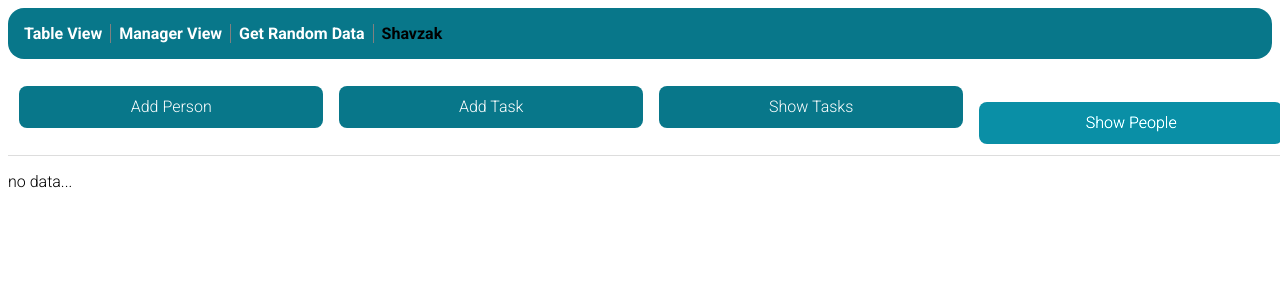
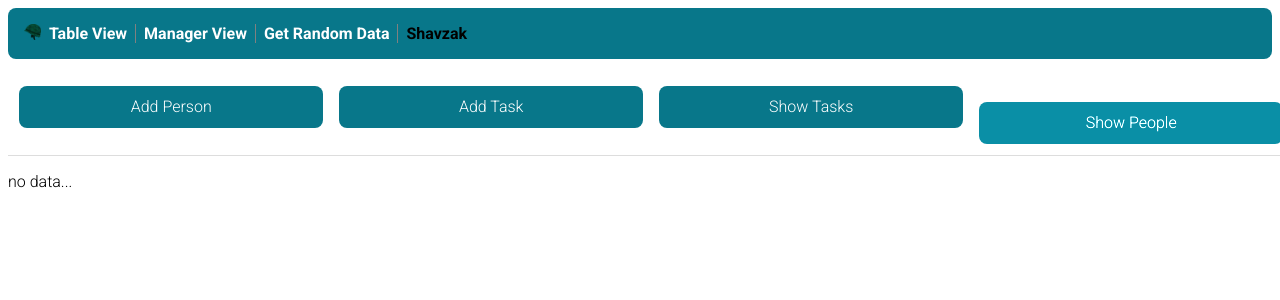
Before and after one commit to yuval-herman/shavazak, a React (Create React App) app in the folder client/: page /tablemanager/viewpeople in a window 1280 px wide. Shown: the top 300 px of the page. Built offline with nearby package versions, Linux system fonts and the light colour scheme.

Commit message:
main navbar styling

```diff
--- a/client/src/components/MainNavbar/MainNavbar.module.scss
+++ b/client/src/components/MainNavbar/MainNavbar.module.scss
@@ -2,12 +2,16 @@
 	font-size: medium;
 	font-weight: 700;
 	text-transform: capitalize;
-	border-radius: 1rem;
+	border-radius: 0.5rem;
 	background-color: #08778a;
 	display: flex;
 	flex-direction: row;
 	padding: 1rem;
 	gap: 0.5rem;
+	img {
+		mix-blend-mode: multiply;
+		height: 1rem;
+	}
 	a {
 		padding-right: 0.5rem;
 		border-right: solid gray 1px;
--- a/client/src/components/MainNavbar/MainNavbar.tsx
+++ b/client/src/components/MainNavbar/MainNavbar.tsx
@@ -1,9 +1,11 @@
 import { Link } from "react-router-dom";
 import style from "./MainNavbar.module.scss";
+import helmet from "./helmet.jpg";
 
 export function MainNavbar() {
 	return (
 		<nav className={style.navbar}>
+			<img src={helmet} />
 			<Link to="/">table view</Link>
 			<Link to="/tablemanager">manager view</Link>
 			<Link to="/randomdata">get random data</Link>
```
Also changed, not shown: client/src/components/MainNavbar/helmet.jpg (added).
